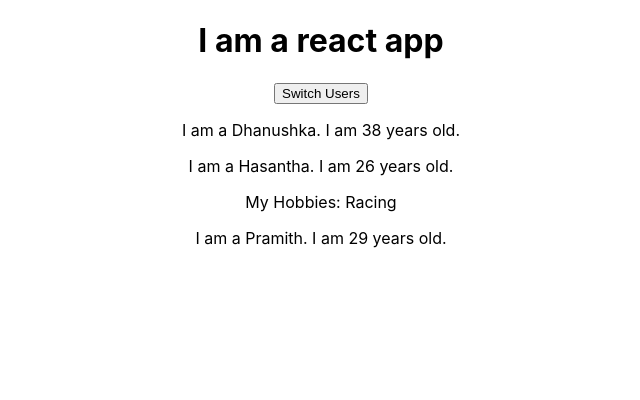
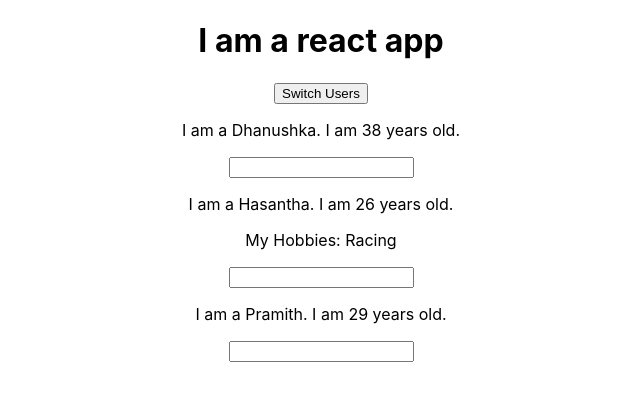
Before and after one commit to nuwandharshana/react_test_app, a React (Create React App) app: page / in a window 1280 px wide. Shown: the top 400 px of the page, without its empty margins (319-959 px from the left). Built offline with nearby package versions, Linux system fonts and the light colour scheme.

Commit message:
bind change event handler

```diff
--- a/src/App.js
+++ b/src/App.js
@@ -16,8 +16,18 @@ class App extends Component {
     // this.state.persons[0].name = // dont use , react wont identify state changes to rerender dom
     this.setState({
       persons:[
+        {name:newName, age:40},
+        {name:"Hasantha Prabath", age:27},
+        {name:"Pramith Chathuranga", age:30},
+      ]
+    })
+  }
+
+  changeNameHandler = (event) =>{
+    this.setState({
+      persons:[
         {name:"Dhanushka Rumesh", age:40},
-        {name:newName, age:27},
+        {name:event.target.value, age:27},
         {name:"Pramith Chathuranga", age:30},
       ]
     })
@@ -36,7 +46,8 @@ class App extends Component {
         <Person
           name={this.state.persons[1].name}
           age={this.state.persons[1].age}
-          click={this.switchNameHandler.bind(this,'max')}>My Hobbies: Racing
+          click={this.switchNameHandler.bind(this,'max')}
+          changed={this.changeNameHandler}>My Hobbies: Racing
         </Person>
         <Person
           name={this.state.persons[2].name}
--- a/src/Person/Person.js
+++ b/src/Person/Person.js
@@ -5,6 +5,7 @@ const person = (props) =>{
         <div>
             <p onClick={props.click}>I am a {props.name}. I am {props.age} years old.</p>
             <p>{props.children}</p>
+            <input type="text" onChange={props.changed} />
         </div>
     )
 };
```
